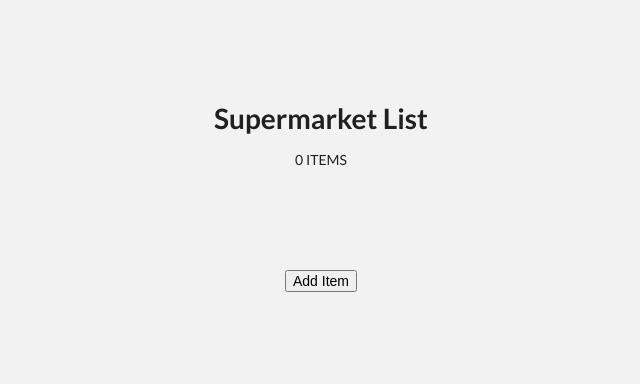
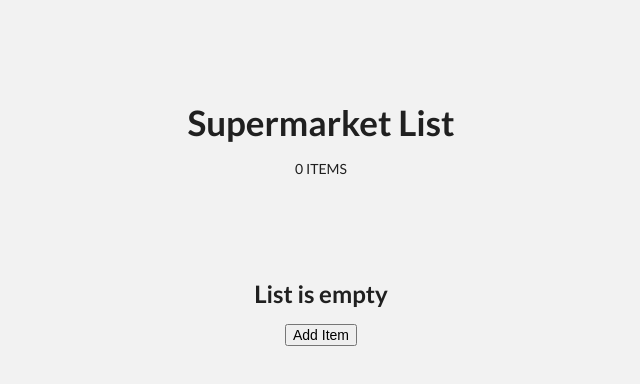
Before and after one commit to Jaguso/supermarket, a React (Create React App) app: page / in a window 1280 px wide. Shown: the top 384 px of the page, without its empty margins (319-959 px from the left). Built offline with nearby package versions, Linux system fonts and the light colour scheme.

Commit message:
added list empty tag

```diff
--- a/src/components/ListItems.css
+++ b/src/components/ListItems.css
@@ -8,6 +8,10 @@
   margin: 100px;
 }
 
+h1 {
+  font-size: 35px;
+}
+
 button {
   cursor: pointer;
 }
--- a/src/components/ListItems.js
+++ b/src/components/ListItems.js
@@ -42,12 +42,16 @@ class ListItems extends Component {
           <h1>Supermarket List</h1>
           <p>{this.state.items.length} ITEMS</p>
         </div>
+        {
+          this.state.items.length > 0 ?
+            this.state.items.map((item, i) => (
+              <div key={i} className="item">
+                {item}
+              </div>
+            ))
+          : <h2>List is empty</h2>
 
-          {this.state.items.map((item, i) => (
-            <div key={i} className="item">
-              {item}
-            </div>
-          ))}
+        }
 
         <button onClick={this.openModal}>Add Item</button>
         <Modal
```
